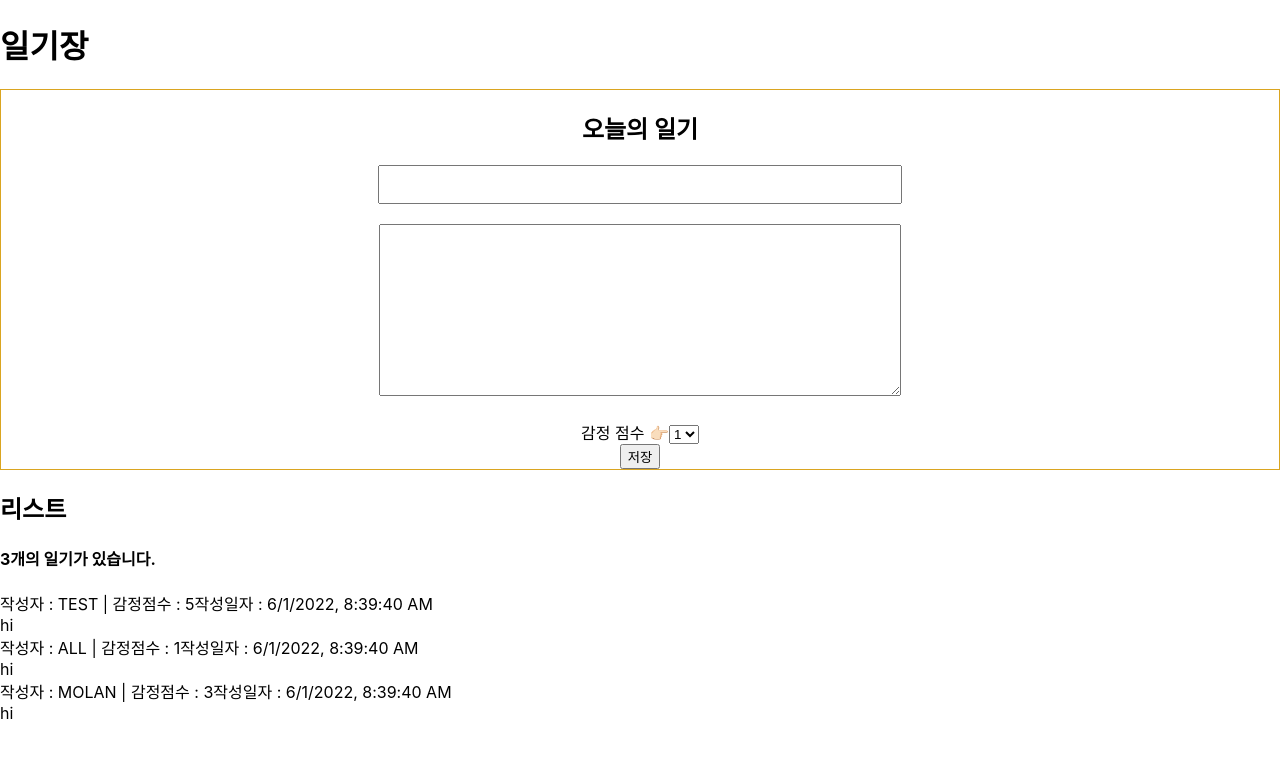
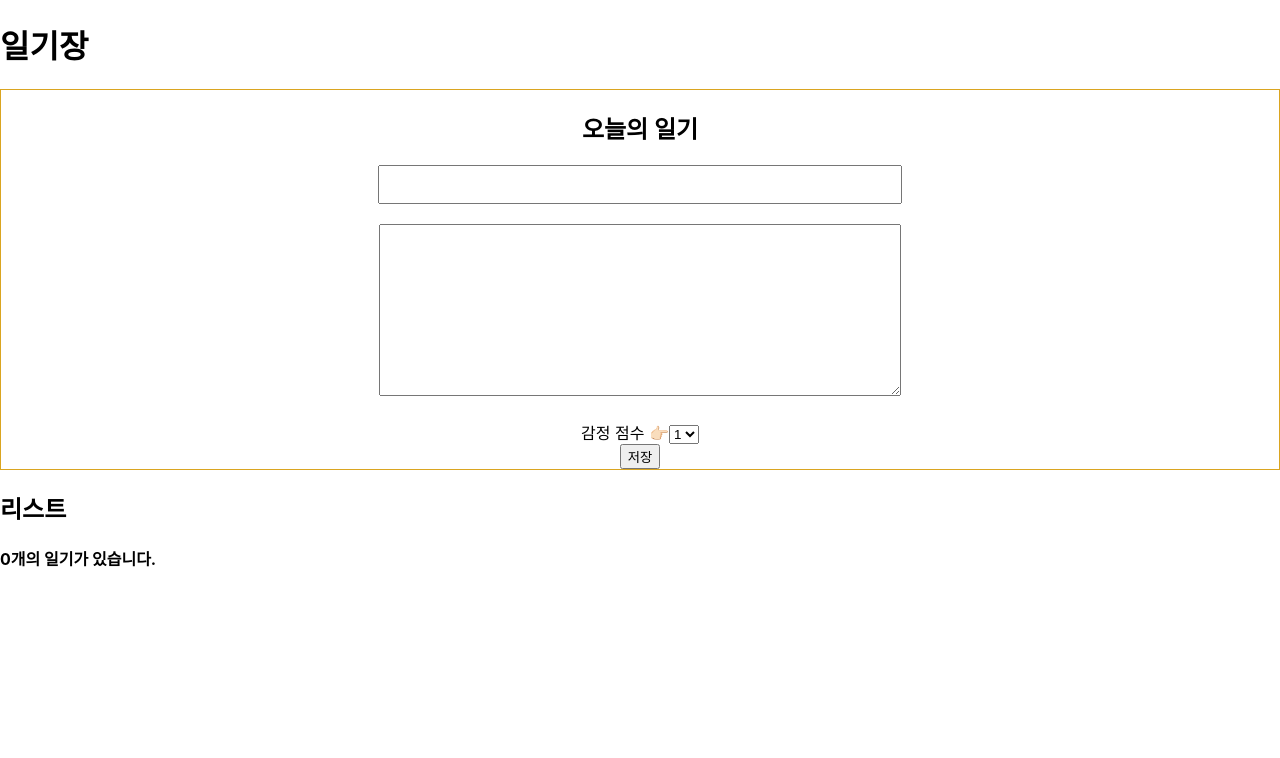
Before and after one commit to eunag63/Study-React, a React (Create React App) app in the folder v02/: page / in a window 1280 px wide. Shown: the top 758 px of the page. Built offline with nearby package versions, Linux system fonts and the light colour scheme.

Commit message:
데이터 추가

```diff
--- a/v02/src/App.js
+++ b/v02/src/App.js
@@ -1,39 +1,50 @@
+import { useState, useRef } from 'react';
 import './App.css';
 import Diany from './Diany';
 import List from './List';
 
 
-const list = [
-  {
-    id: 1,
-    author: "TEST",
-    content: "hi",
-    emotion: 5,
-    createdAt: new Date().getTime()
-  },
-  {
-    id: 2,
-    author: "ALL",
-    content: "hi",
-    emotion: 1,
-    createdAt: new Date().getTime()
-  },
-  {
-    id: 3,
-    author: "MOLAN",
-    content: "hi",
-    emotion: 3,
-    createdAt: new Date().getTime()
-  }
+// const list = [
+//   {
+//     id: 1,
+//     author: "TEST",
+//     content: "hi",
+//     emotion: 5,
+//     createdAt: new Date().getTime()
+//   },
+//   {
+//     id: 2,
+//     author: "ALL",
+//     content: "hi",
+//     emotion: 1,
+//     createdAt: new Date().getTime()
+//   },
+//   {
+//     id: 3,
+//     author: "MOLAN",
+//     content: "hi",
+//     emotion: 3,
+//     createdAt: new Date().getTime()
+//   }
 
-]
+// ]
 
 function App() {
+  const [data, setData] = useState([]);
+  const dataId = useRef(0)
+  const onCreate = (author, content, emotion) => {
+    const createdAt = new Date().getTime();
+    const newItem = {
+      author, content, emotion, createdAt, id: dataId.current
+    }
+    dataId.current += 1;
+    setData([newItem, ...data])
+  }
   return (
     <div className="App">
       <h1>일기장</h1>
-      <Diany></Diany>
-      <List list={list}></List>
+      <Diany onCreate={onCreate}></Diany>
+      <List list={data}></List>
     </div>
   );
 }
--- a/v02/src/Diany.js
+++ b/v02/src/Diany.js
@@ -1,6 +1,6 @@
 import {useState, useRef} from "react";
 
-const Diany = () => {
+const Diany = ({onCreate}) => {
     const [state, setState] = useState({
         author: "",
         content: "",
@@ -22,7 +22,13 @@ const Diany = () => {
             inputs.current.focus();
             return ;
         }
+        onCreate(state.author, state.content, state.emotion)
         alert("성공")
+        setState({
+            author: "",
+            content: "",
+            emotion: 1
+        })
     }
     return (
     <div className="Diany">
```
